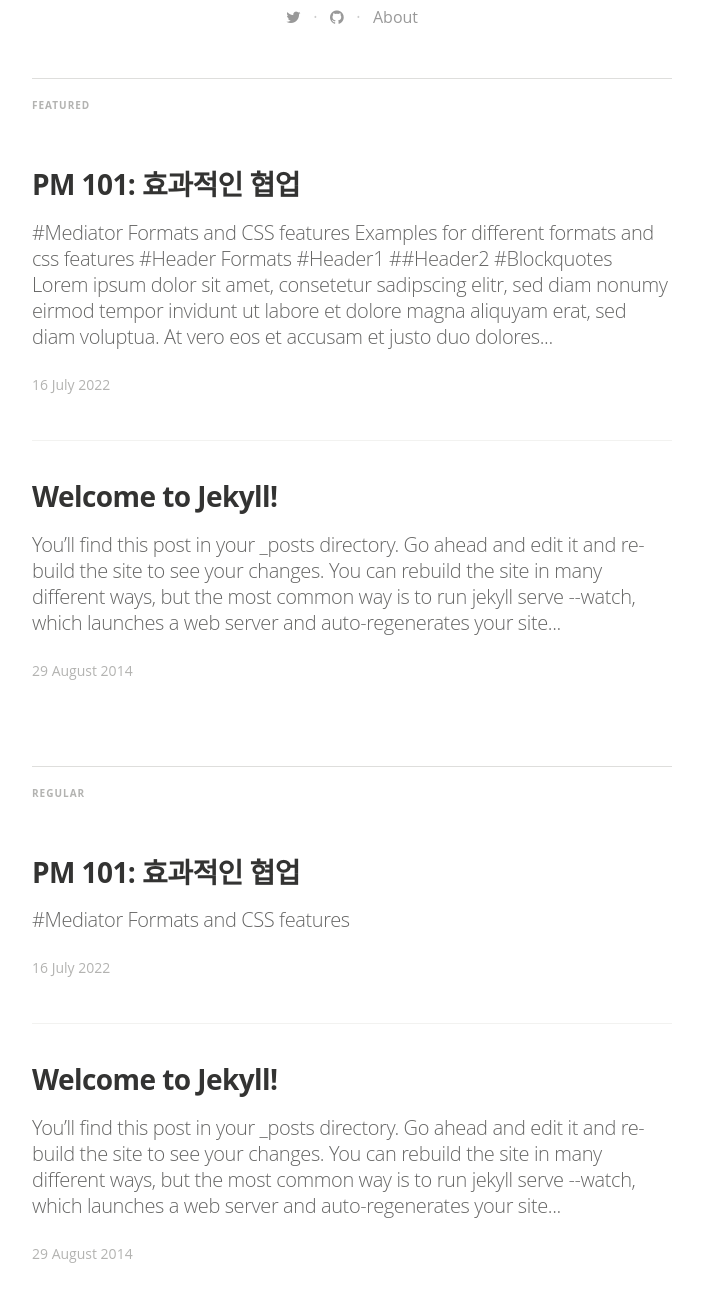
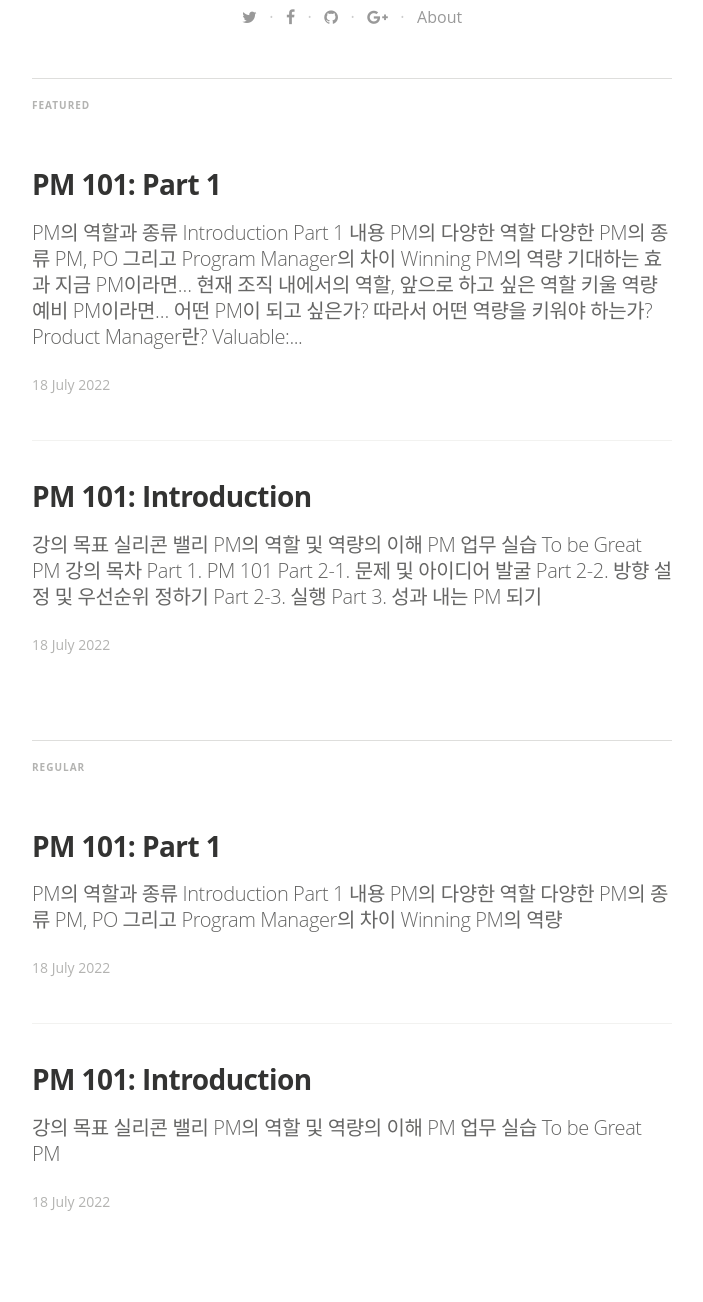
Before and after one commit to YI-Hongju/YI-Hongju.github.io, a Jekyll site: the page built from index.html, in a window 1280 px wide and 1400 px high, scrolled down 538 px, cut to the strip 95-1397 px from the top of the window. Shown: the whole strip, without its empty margins (288-991 px from the left). Built offline with Jekyll 4.4.1, drawn with Linux system fonts in a browser that asks for light colours; nearby versions of some CDN libraries; some web fonts are replaced; the list of posts is cut into pages by our own code.

Commit message:
Fix frames, Intro ~ Part 1: 1_PM's role and types

```diff
--- a/_config.yml
+++ b/_config.yml
@@ -8,7 +8,7 @@
 description: > # this means to ignore newlines until "email:"
   Load to Technical Management
 
-email: a-mail@mail.mail
+email: to_hongju@pm.me
 #blog logo
 logo: "/assets/images/hj_logo.png"
 float_logo: true # true, false (default)
@@ -22,10 +22,10 @@
 
 paginate:	5
 
-url: "http://myblog.***.***" # the base hostname & protocol for your site
+url: "https://yi-hongju.github.io" # the base hostname & protocol for your site
 baseurl: ""
 #used to display twitter cards
-twitter_handle: '@dirkfabisch'
+twitter_handle: '@no-twitter'
 
 #fill in disqus shortname to use disqus
 #disqus: disqus-shortname
@@ -35,14 +35,14 @@
 # social icons and sharing options
 social:
   - icon:	twitter
-    url:	https://yi-hongju.notion.site
-    desc: Watch my Notion page
-    share_url: https://yi-hongju.notion.site
+    url:	https://yi-hongju.github.io
+    desc: Watch my GitHub Page
+    share_url: https://yi-hongju.github.io
     share_title: ?text=
     share_link: "&amp;url="
 
-#  - icon:	facebook
-#    url:	https://facebook.com/???
+  - icon:	facebook
+    url:	https://yi-hongju.github.io
 #    desc: Connect with me facebook
 #    share_url: https://www.facebook.com/sharer.php
 #    share_title: ?t=
@@ -50,14 +50,14 @@
 
   - icon:	github
     url:	https://github.com/YI-Hongju
-    desc:	Fork me on github
+    desc:	Fork me on GitHub
     share_url:
     share_title:
     share_link:
 
-#  - icon:	google-plus
-#    url:	https://google.com/???
-#    desc:	Add me on google+
+  - icon:	google-plus
+    url:	https://yi-hongju.github.io
+    desc:	Fork me on GitHub
 #    share_url:
 #    share_title:
 #    share_link:
--- /dev/null
+++ b/_posts/2022-07-18-pm-101-introduction.md
@@ -0,0 +1,21 @@
+---
+layout: post
+title:  "PM 101: Introduction"
+date: 2022-07-18
+categories: PM101
+tags: featured
+image: /assets/article_images/2014-11-30-mediator_features/night-track.JPG
+image2: /assets/article_images/2014-11-30-mediator_features/night-track-mobile.JPG
+---
+
+# 강의 목표
+* 실리콘 밸리 PM의 역할 및 역량의 이해
+* PM 업무 실습
+* To be Great PM
+
+# 강의 목차
+1. Part 1. PM 101
+2. Part 2-1. 문제 및 아이디어 발굴
+3. Part 2-2. 방향 설정 및 우선순위 정하기
+4. Part 2-3. 실행
+5. Part 3. 성과 내는 PM 되기
--- /dev/null
+++ b/_posts/2022-07-18-pm-101-part01.md
@@ -0,0 +1,60 @@
+---
+layout: post
+title:  "PM 101: Part 1"
+date: 2022-07-18
+categories: PM101
+tags: featured
+image: /assets/article_images/2014-11-30-mediator_features/night-track.JPG
+image2: /assets/article_images/2014-11-30-mediator_features/night-track-mobile.JPG
+---
+
+# PM의 역할과 종류
+## Introduction
+---
+### Part 1 내용
+* PM의 다양한 역할
+* 다양한 PM의 종류
+* PM, PO 그리고 Program Manager의 차이
+* Winning PM의 역량
+
+### 기대하는 효과
+* 지금 PM이라면...
+    * 현재 조직 내에서의 역할, 앞으로 하고 싶은 역할
+    * 키울 역량
+* 예비 PM이라면...
+    * 어떤 PM이 되고 싶은가?
+    * 따라서 어떤 역량을 키워야 하는가?
+
+## Product Manager란?
+---
+* Valuable: 고객에게 value를 주는 product
+* Viable: 비즈니스적으로 성공 가능한 product
+* 참고 도서: Inspired, M. Cagan
+>"Influence without authority"
+
+## PM의 종류
+---
+### PM specialization
+* Technical PM
+    * 복잡한 기술을 이해
+    * e.g., Payment, Data-platform, Self-service tool
+* Data/AI(ML) PM
+    * Data-science, AI(ML) engineer와 협업
+    * Algorithm 개발
+
+### Business type
+* B2B
+    * 기능 추가/개선이 체계적
+* B2C
+    * 실험 ~ 런칭이 빠른 템포
+
+### Product Manager vs Project/Program Manager
+* Product
+    * 내/외부 이해관계자들(특히 개발팀) 모두에 집중
+    * 전략, 데이터 분석, 마켓/유저 리서치(, 백로그 관리)
+    * 왜/무엇
+* Program
+    * 내부 이해관계자들에게 집중
+    * 전체 팀의 로드맵 및 일정
+    * 누가/언제
+* 회사 by 회사, 직책 by 직책, Stage by stage
```
Also changed, not shown: _posts/example-2014-08-29-welcome-to-jekyll.markdown (renamed from _posts/2014-08-29-welcome-to-jekyll.markdown), _posts/example-2014-11-30-mediator_features.markdown (renamed from _posts/2014-11-30-mediator_features.markdown), 6 other files.
